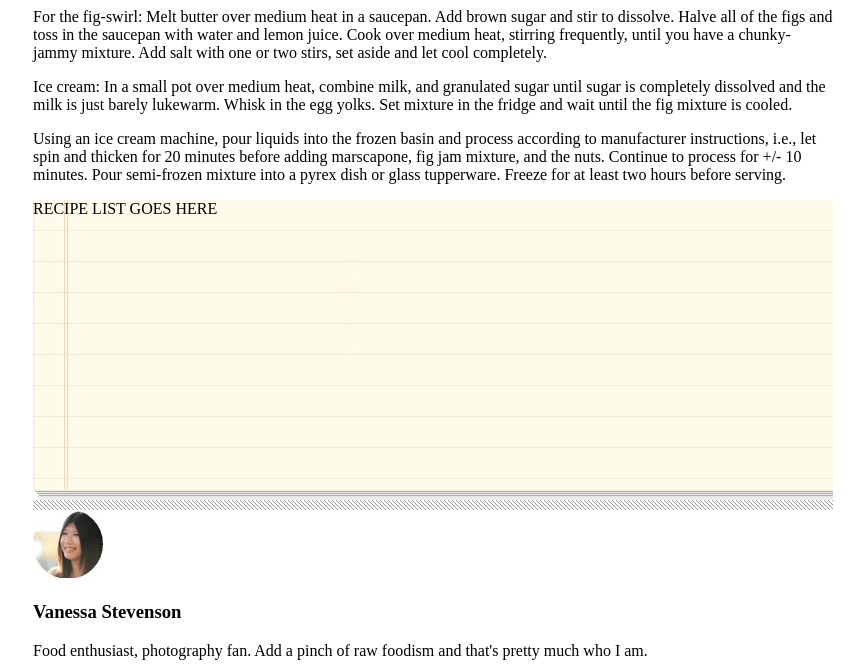
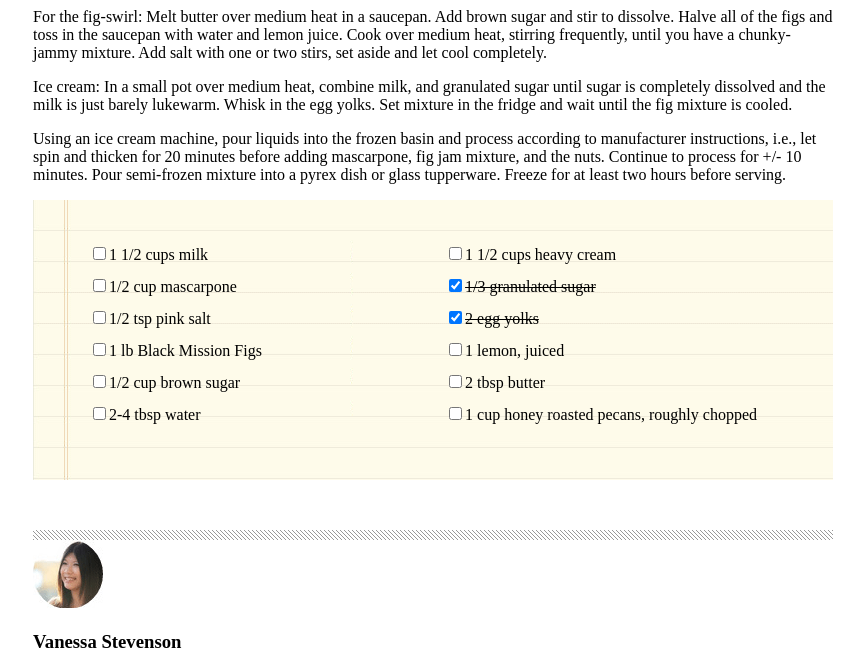
Before and after one commit to jennagoldman/chocolate-pizza, a plain HTML site: page index.html in a window 1280 px wide. Shown: the part 840-1509 px from the top of the page, without its empty margins (207-1071 px from the left). Drawn offline with Linux system fonts and the light colour scheme.

Commit message:
add recipe card

```diff
--- a/index.html
+++ b/index.html
@@ -6,7 +6,7 @@
     <meta name="viewport" content="width=device-width, initial-scale=1.0">
     <meta http-equiv="X-UA-Compatible" content="ie=edge">
     <link rel="stylesheet" href="style.css">
-    <title>Document</title>
+    <title>Chocolate Pizza</title>
 </head>
 
 <body>
@@ -46,10 +46,27 @@
             <img src="./assets/main/choco-pizza.png" width="800px">
             <p>For the fig-swirl:  Melt butter over medium heat in a saucepan. Add brown sugar and stir to dissolve. Halve all of the figs and toss in the saucepan with water and lemon juice. Cook over medium heat, stirring frequently, until you have a chunky-jammy mixture. Add salt with one or two stirs, set aside and let cool completely.</p>
             <p>Ice cream:  In a small pot over medium heat, combine milk, and granulated sugar until sugar is completely dissolved and the milk is just barely lukewarm. Whisk in the egg yolks. Set mixture in the fridge and wait until the fig mixture is cooled.</p>
-            <p>Using an ice cream machine, pour liquids into the frozen basin and process according to manufacturer instructions, i.e., let spin and thicken for 20 minutes before adding marscapone, fig jam mixture, and the nuts. Continue to process for +/- 10 minutes. Pour semi-frozen mixture into a pyrex dish or glass tupperware. Freeze for at least two hours before serving.</p>
+            <p>Using an ice cream machine, pour liquids into the frozen basin and process according to manufacturer instructions, i.e., let spin and thicken for 20 minutes before adding mascarpone, fig jam mixture, and the nuts. Continue to process for +/- 10 minutes. Pour semi-frozen mixture into a pyrex dish or glass tupperware. Freeze for at least two hours before serving.</p>
         </section>
         <section id="recipe-card">
-            RECIPE LIST GOES HERE
+            <div class = "ingredient-list">
+               <label class = "checklist"><input type="checkbox">1 1/2 cups milk</input></label>
+               <label class = "checklist"><input type="checkbox">1/2 cup mascarpone</input></label>
+               <label class = "checklist"><input type="checkbox">1/2 tsp pink salt</input></label>
+               <label class = "checklist"><input type="checkbox">1 lb Black Mission Figs</input></label>
+               <label class = "checklist"><input type="checkbox">1/2 cup brown sugar</input></label>
+               <label class = "checklist"><input type="checkbox">2-4 tbsp water</input></label>
+            </div>
+
+            <div class = "ingredient-list">
+                <label class = "checklist"><input type="checkbox">1 1/2 cups heavy cream</input></label>
+                <label class = "checklist"><input type="checkbox" checked><span class = "line-through">1/3 granulated sugar</span></input></label>
+                <label class = "checklist"><input type="checkbox" checked><span class = "line-through">2 egg yolks</span></input></label>
+
+                <label class = "checklist"><input type="checkbox">1 lemon, juiced</input></label>
+                <label class = "checklist"><input type="checkbox">2 tbsp butter</input></label>
+                <label class = "checklist"><input type="checkbox">1 cup honey roasted pecans, roughly chopped</input></label>
+            </div>
         </section>
     </main>
 
--- a/style.css
+++ b/style.css
@@ -31,5 +31,22 @@ h1 {
 
 #recipe-card {
     background-image: url('./assets/main/list-bg.png');
-    height: 300px;
+    display: flex;
+    justify-content: space-between;
+    padding: 38px 70px 50px 50px;
+    margin-bottom: 50px;
 }
+
+.ingredient-list {
+    display: inline-block;
+}
+
+
+.checklist {
+    display: block;
+    padding: 6px;
+}
+
+.line-through{
+    text-decoration: line-through;
+}
```
